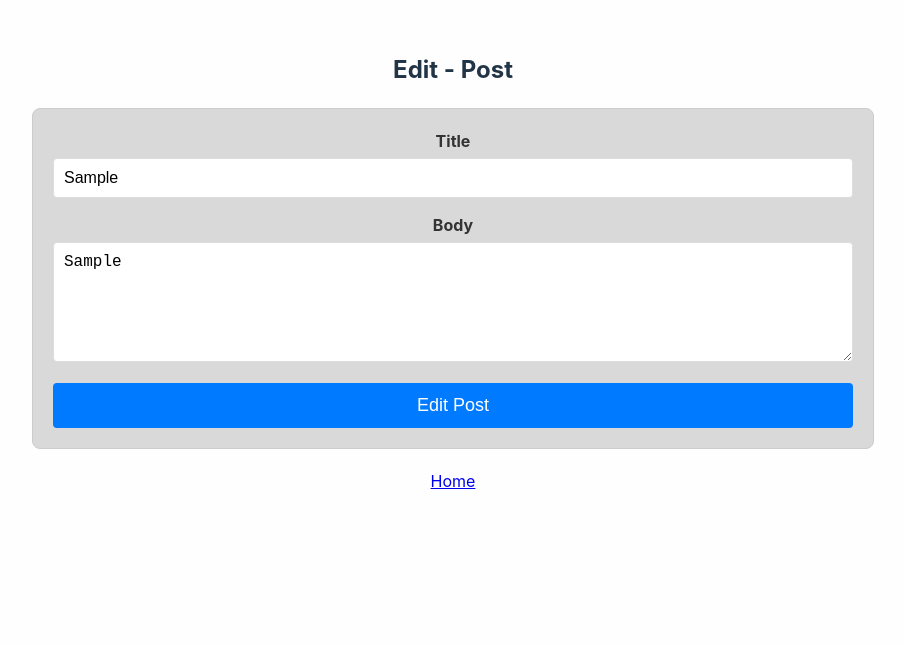
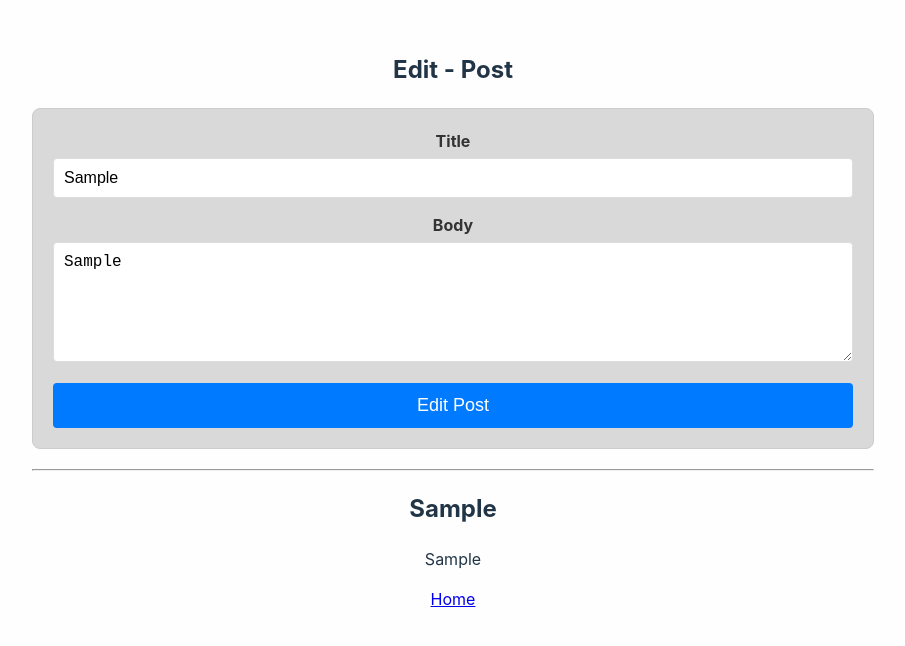
Before and after one commit to jonathanp62/React-Rest-Service-TS, a React (Vite) app: page /edit in a window 1280 px wide. Both pictures are taken after typing "Sample", "Sample" into the empty fields and a click on the button "Edit Post". Shown: the top 646 px of the page, without its empty margins (187-1092 px from the left). Built offline with nearby package versions, Linux system fonts and the light colour scheme; no server answers.

Commit message:
Added a means to render the updated post after the PATCH or PUT operation

```diff
--- a/src/Edit.tsx
+++ b/src/Edit.tsx
@@ -52,6 +52,7 @@ export default function Edit( { getUrl }: { getUrl: string }): JSX.Element {
     const [post, setPost] = useState<Post>(emptyPost);
     const [titleUpdated, setTitleUpdated] = useState<boolean>(false);
     const [bodyUpdated, setBodyUpdated] = useState<boolean>(false);
+    const [postUpdated, setPostUpdated] = useState<boolean>(false);
 
     useEffect((): void => {
         /**
@@ -101,8 +102,10 @@ export default function Edit( { getUrl }: { getUrl: string }): JSX.Element {
     const handleSubmit: (e: React.FormEvent<HTMLFormElement>) => void = (e: React.FormEvent<HTMLFormElement>): void => {
         if (titleUpdated && bodyUpdated) {
             putPost();
+            setPostUpdated(true);
         } else if (titleUpdated || bodyUpdated) {
             patchPost();
+            setPostUpdated(true);
         } else {
             console.log("The post was not updated");
         }
@@ -196,6 +199,13 @@ export default function Edit( { getUrl }: { getUrl: string }): JSX.Element {
                     </button>
                 </form>
             </div>
+            {postUpdated ? (
+                <div>
+                    <hr />
+                    <h2>{ post.title }</h2>
+                    <p>{ post.body }</p>
+                </div>
+            ) : null}
 
             <Link to="/">Home</Link>
         </div>
```
